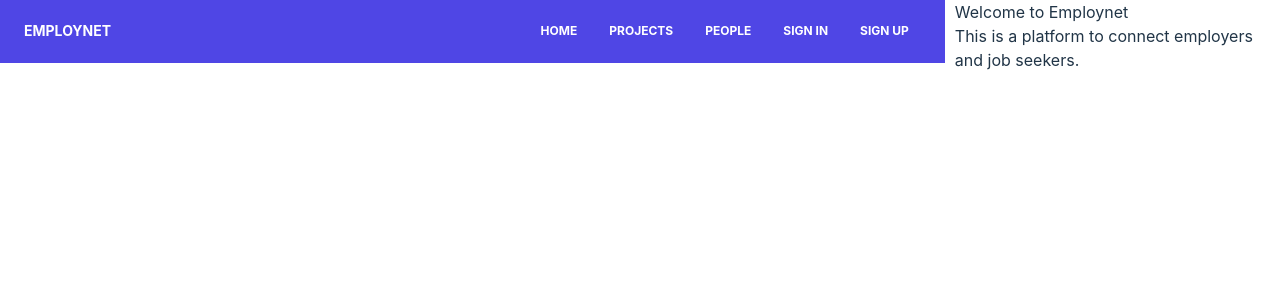
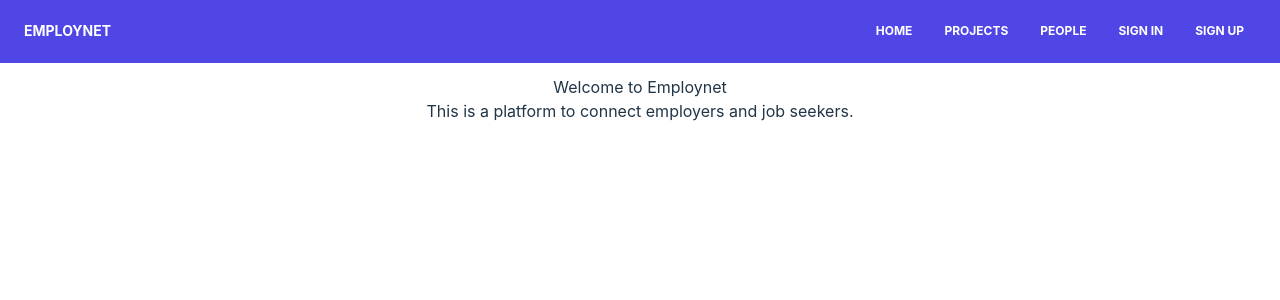
Before and after one commit to BusanCodingClub/EmployNet, a React (Vite) app: page / in a window 1280 px wide. Shown: the top 300 px of the page. Built offline with nearby package versions, Linux system fonts and the light colour scheme; what axios-mock-adapter would draw is missing.

Commit message:
modify: CenteredContainer flex row delete

```diff
--- a/src/components/container.jsx
+++ b/src/components/container.jsx
@@ -2,10 +2,11 @@ const CenteredContainer = ({ children }) => {
   return (
     <div
       style={{
-        display: "flex",
-        flexDirection: "row",
-        justifyContent: "center",
+        //display: "flex",
+        //flexDirection: "column",
+        //justifyContent: "center",
         //alignItems: "center",
+        textAlign: "center",
         margin: "0 auto",
         padding: "0",
         width: "100vw",
--- a/src/pages/PreviewDesign.jsx
+++ b/src/pages/PreviewDesign.jsx
@@ -4,7 +4,9 @@ import CenteredContainer from "../components/container";
 const PreviewDesign = () => {
   return (
     <CenteredContainer>
-      <h1>Preview Design</h1>
+      <div>
+        <h1>Preview Design</h1>
+      </div>
       <div>
         <PrimaryButton>Primary Button</PrimaryButton>
         <SecondaryButton>Secondary Button</SecondaryButton>
```
